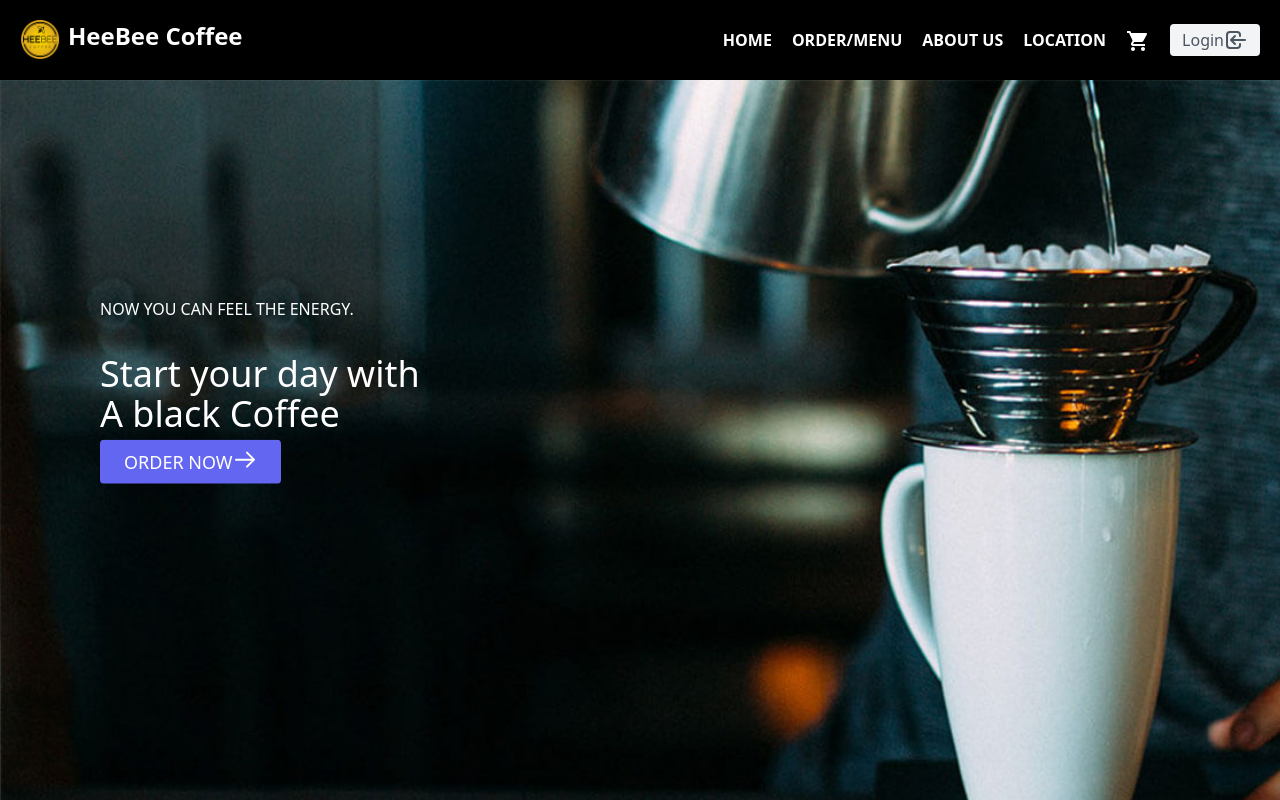
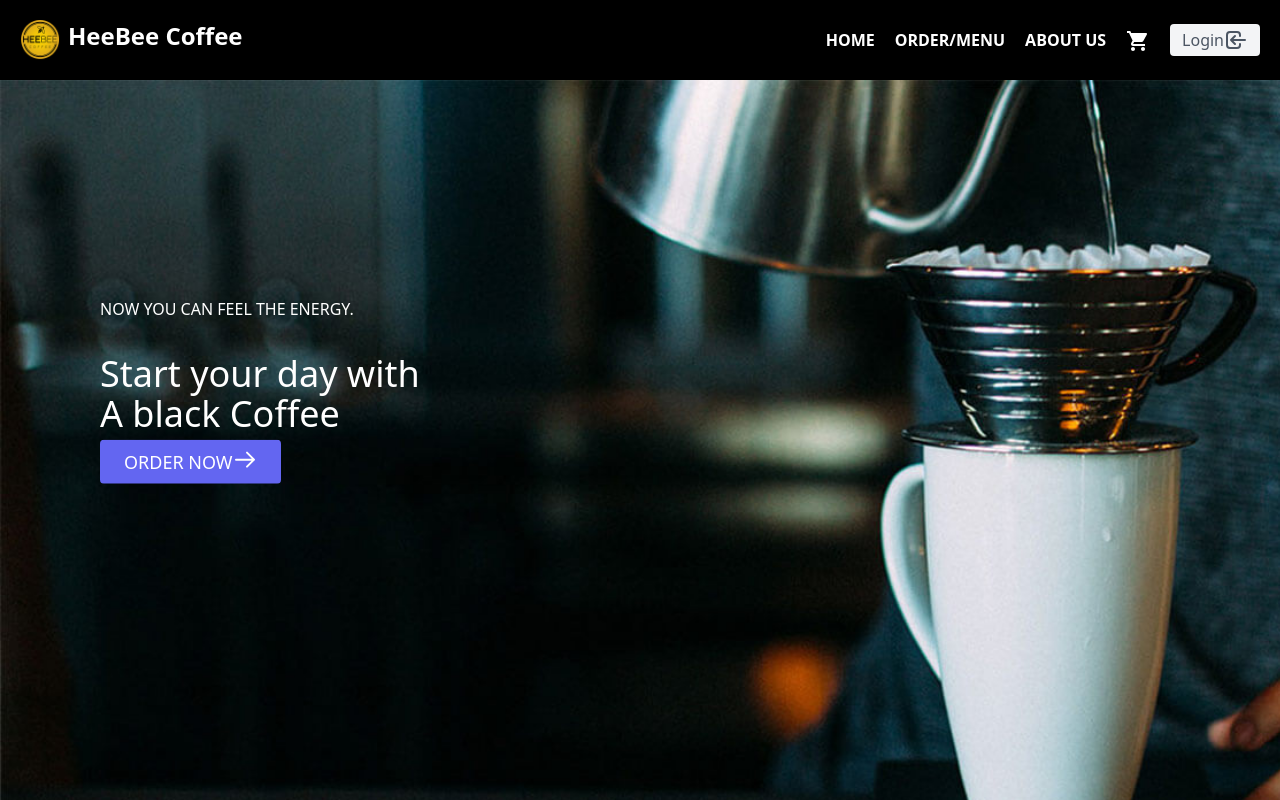
Before and after one commit to AvinashKumar69/HeeBee-Coffee-UI, a React (Create React App) app: page / in a window 1280 px wide. Shown: the top 800 px of the page. Built offline with nearby package versions, Linux system fonts and the light colour scheme.

Commit message:
final commit

```diff
--- a/src/components/AnimatedRoutes.js
+++ b/src/components/AnimatedRoutes.js
@@ -1,9 +1,9 @@
+import { AnimatePresence } from "framer-motion";
 import React from 'react';
 import { Route, Routes, useLocation } from 'react-router-dom';
 import AboutUs from '../pages/AboutUs';
 import Home from '../pages/Home';
 import OrderMenu from '../pages/OrderMenu';
-import { AnimatePresence } from "framer-motion";
 // import { AnimatePresence } from "framer-motion/dist/framer-motion";
 
 const AnimatedRoutes = () => {
--- a/src/components/MapLocation.js
+++ b/src/components/MapLocation.js
@@ -6,7 +6,7 @@ const MapLocation = () => {
         <section className="text-gray-600 body-font">
             <div className="container mx-auto flex flex-wrap">
                 <a className="flex w-full h-full flex-wrap"
-                    href='https://goo.gl/maps/59QdT4RQAMU2'>
+                    href='https://goo.gl/maps/59QdT4RQAMU2' target="_blank">
                     <img src={mapBG} width="100%" height="100%" />
                 </a>
             </div>
--- a/src/components/NavBar.js
+++ b/src/components/NavBar.js
@@ -22,7 +22,7 @@ const NavBar = () => {
                     <NavLink to='/' className="mr-5 text-white font-bold hover:text-yellow-600">HOME</NavLink>
                     <NavLink to='/ordermenu' className="mr-5 text-white font-bold hover:text-yellow-600">ORDER/MENU</NavLink>
                     <NavLink to='/aboutus' className="mr-5 text-white font-bold hover:text-yellow-600">ABOUT US</NavLink>
-                    <NavLink to='/location' className="mr-5 text-white font-bold hover:text-yellow-600">LOCATION</NavLink>
+                    {/* <NavLink to='/location' className="mr-5 text-white font-bold hover:text-yellow-600">LOCATION</NavLink> */}
                     <NavLink to='/' className="mr-5 text-white font-bold hover:text-yellow-600"><ShoppingCartIcon /></NavLink>
                 </nav>
                 <button className="inline-flex items-center bg-gray-100 border-0 py-1 px-3 focus:outline-none hover:bg-gray-200 rounded text-base mt-4 md:mt-0">Login
```
